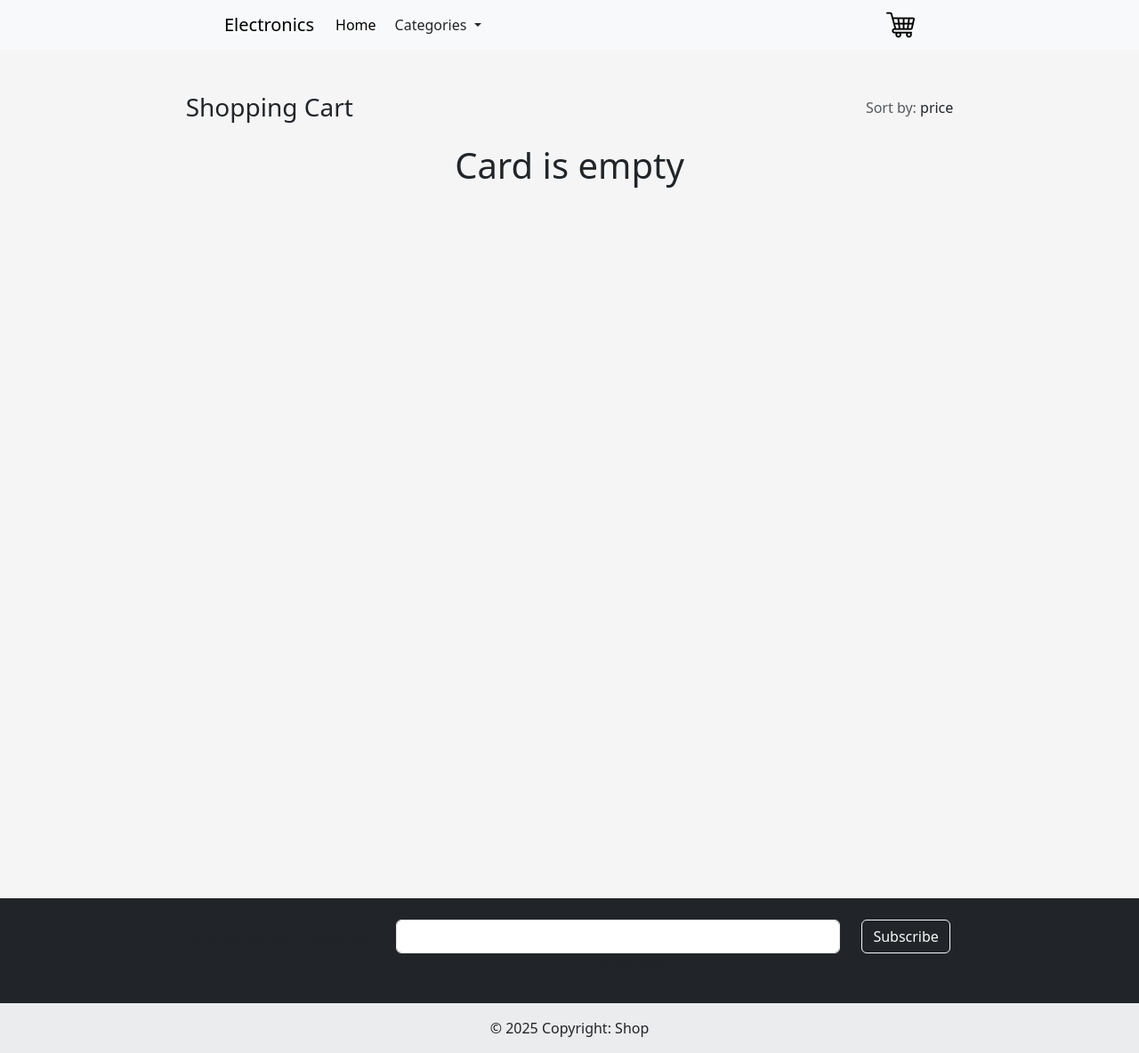
After one commit to Verbal27/electronics_app, a Django app: page /cart/ in a window 1280 px wide. The commit adds this page. Shown: the whole page at 89% size. Run offline with Django 5.2, Linux system fonts and the light colour scheme; tables that the repository leaves empty hold one stand-in row (values such as "Sample post").

Commit message:
Created cart page, functionalities and styles

```diff
--- /dev/null
+++ b/src/website/services/__init__.py
@@ -0,0 +1,3 @@
+from .cart import Cart
+
+__all__ = ("Cart",)
--- /dev/null
+++ b/src/website/services/cart.py
@@ -0,0 +1,42 @@
+class Cart:
+    def __init__(self, request):
+        self.session = request.session
+        self.cart = self.session.get("cart", {})
+
+    def add(self, product_id, name, price, quantity):
+        product_id = str(product_id)
+        if product_id in self.cart:
+            self.cart[product_id]["quantity"] += quantity
+        else:
+            self.cart[product_id] = {
+                "name": name,
+                "price": price,
+                "quantity": quantity,
+            }
+        self.save()
+
+    def remove(self, product_id):
+        product_id = str(product_id)
+        if product_id in self.cart:
+            del self.cart[product_id]
+            self.save()
+
+    def clear(self):
+        self.cart = {}
+        self.save()
+
+    def update(self, product_id, quantity):
+        product_id = str(product_id)
+        if product_id in self.cart:
+            self.cart[product_id]["quantity"] = quantity
+            self.save()
+
+    def get_total(self):
+        return sum(item["price"] * item["quantity"] for item in self.cart.values())
+
+    def items(self):
+        return self.cart.values()
+
+    def save(self):
+        self.session["cart"] = self.cart
+        self.session.modified = True
--- a/src/website/static/css/common.css
+++ b/src/website/static/css/common.css
@@ -96,3 +96,26 @@
 .quantity-mb {
   margin-bottom: 5px !important;
 }
+.cart-link {
+  width: 2rem !important;
+}
+.shopping-card-custom {
+  border: 1px solid lightgrey;
+  box-shadow: 0px 3px 4px 0px grey;
+}
+.shopping-card-discount-custom button {
+  width: 20%;
+}
+.card-payment {
+  display: flex;
+}
+.btn-custom {
+  width: 30%;
+  align-items: center;
+}
+.card-body-cart {
+  align-items: center;
+}
+.fluid-container-custom {
+  height: 100vh;
+}
--- /dev/null
+++ b/src/website/templates/cart.html
@@ -0,0 +1,77 @@
+{% extends "base/website/base.html" %}
+
+
+{% block website_content %}
+<section class="h-100">
+  <div class="container h-100 py-5 custom-container">
+    <div class="row d-flex justify-content-center align-items-center h-100">
+      <div class="col-10">
+
+        <div class="d-flex justify-content-between align-items-center mb-4">
+          <h3 class="fw-normal mb-0">Shopping Cart</h3>
+          <div>
+            <p class="mb-0"><span class="text-muted">Sort by:</span> <a href="#!" class="text-body">price <i
+                  class="fas fa-angle-down mt-1"></i></a></p>
+          </div>
+        </div>
+        {% if cart_items %}
+        {% for item in cart_items %}
+        <div class="shopping-card-custom rounded-3 mb-4">
+          <div class="card-body p-4">
+            <div class="row d-flex justify-content-between align-items-center">
+              <div class="col-md-2 col-lg-2 col-xl-2">
+                <img
+                  src="{{item.image.url}}"
+                  class="img-fluid rounded-3" alt="Product image">
+              </div>
+              <div class="col-md-3 col-lg-3 col-xl-3">
+                <p class="lead fw-normal mb-2">{{item.name}}</p>
+              </div>
+              <div class="col-md-3 col-lg-3 col-xl-2 d-flex">
+                <button data-mdb-button-init data-mdb-ripple-init class="btn btn-link px-2"
+                  onclick="this.parentNode.querySelector('input[type=number]').stepDown()">
+                  <i class="fas fa-minus"></i>
+                </button>
+
+                <input id="form1" min="0" name="quantity" value="1" type="number"
+                  class="form-control form-control-sm" />
+
+                <button data-mdb-button-init data-mdb-ripple-init class="btn btn-link px-2"
+                  onclick="this.parentNode.querySelector('input[type=number]').stepUp()">
+                  <i class="fas fa-plus"></i>
+                </button>
+              </div>
+              <div class="col-md-3 col-lg-2 col-xl-2 offset-lg-1">
+                <h5 class="mb-0">${{ item.price }}</h5>
+              </div>
+              <div class="col-md-1 col-lg-1 col-xl-1 text-end">
+                {%load static%}
+                <a href="{% url 'remove_from_cart' item.id %}" class="text-danger"><img class="cart-link" src="{% static "images/657059.png"%}"></img></a>
+              </div>
+            </div>
+          </div>
+        </div>
+        {%endfor%}
+          <h2>Total: ${{ total}} </h2>
+        <div class="card-payment">
+            <div class="card-body card-body-cart">
+              <a href="{% url 'clear_cart' %}" class="btn btn-warning btn-block btn-lg btn-custom">
+                Clear Cart
+              </a>
+            </div>
+            <div class="card-body card-body-cart">
+              <a href="" class="btn btn-warning btn-block btn-lg btn-custom">
+                Checkout
+              </a>
+            </div>
+        </div>
+        {% else  %}
+        <div class="fluid-container-custom">
+          <h1>Card is empty</h1>
+        </div>
+        {% endif %}
+      </div>
+    </div>
+  </div>
+</section>
+{%endblock%}
--- a/src/website/templates/homepage.html
+++ b/src/website/templates/homepage.html
@@ -15,7 +15,7 @@
                 <p class="card-description" style="text-align:center;">{{ product.description}}</p>
                 <p class="card-text">Price: ${{product.price}}</p>
                 <a href="{% url 'product_detail' product.pk %}" class="btn btn-primary btn-add-to-cart">Details</a>
-                <a href="#" class="btn btn-primary btn-add-to-cart">Add to cart</a>
+                <a href="{% url 'add_to_cart' product.id %}" class="btn btn-primary btn-add-to-cart">Add to cart</a>
             </div>
         </div>
         {% endfor %}
--- a/src/website/templates/inc/navbar.html
+++ b/src/website/templates/inc/navbar.html
@@ -33,5 +33,9 @@
         </li>
       </ul>
     </div>
+    <a href="/cart" name="shopping_cart">
+      {%load static%}
+      <img class="cart-link" src="{% static 'images/3144456.png' %}">
+    </a>
   </div>
 </nav>
--- a/src/website/templates/product_detail.html
+++ b/src/website/templates/product_detail.html
@@ -74,10 +74,10 @@
             </div>
 
             <div class="d-grid gap-2">
-                <button class="btn btn-primary" type="button">Add to Cart</button>
+                <a class="btn btn-primary" href="{% url 'add_to_cart' product.id %}" type="button">Add to Cart</a>
                 <button class="btn btn-outline-secondary" type="button">
                         <i class="far fa-heart me-2"></i>Add to Wishlist
-                    </button>
+                </button>
             </div>
 
             <div class="mt-4">
--- /dev/null
+++ b/src/website/views/cart.py
@@ -0,0 +1,52 @@
+from django.shortcuts import render, redirect, get_object_or_404
+from ..services import Cart
+from src.core.models import Product
+
+
+def cart_view(request):
+    cart = Cart(request)
+    cart_items_with_products = []
+    for pid, item in cart.cart.items():
+        product = Product.objects.get(pk=pid)
+        cart_items_with_products.append(
+            {
+                "id": pid,
+                "name": item["name"],
+                "price": item["price"],
+                "quantity": item["quantity"],
+                "image": product.image,
+                "description": product.description,
+            }
+        )
+
+    context = {
+        "cart_items": cart_items_with_products,
+        "total": cart.get_total(),
+    }
+    return render(request, "cart.html", context)
+
+
+def add_to_cart(request, product_id):
+    product = get_object_or_404(Product, pk=product_id)
+    cart = Cart(request)
+    cart.add(product_id, product.name, float(product.price), quantity=1)
+    return redirect("homepage")
+
+
+def remove_from_cart(request, product_id):
+    cart = Cart(request)
+    cart.remove(product_id)
+    return redirect("cart")
+
+
+def update_cart(request, product_id):
+    quantity = int(request.POST.get("quantity", 1))
+    cart = Cart(request)
+    cart.update(product_id, quantity)
+    return redirect("cart")
+
+
+def clear_cart(request):
+    cart = Cart(request)
+    cart.clear()
+    return redirect("homepage")
```
Also changed, not shown: src/website/urls/base.py (+7 -0 lines), src/website/views/__init__.py (+7 -0 lines), src/website/static/images/3144456.png (added), src/website/static/images/657059.png (added).
